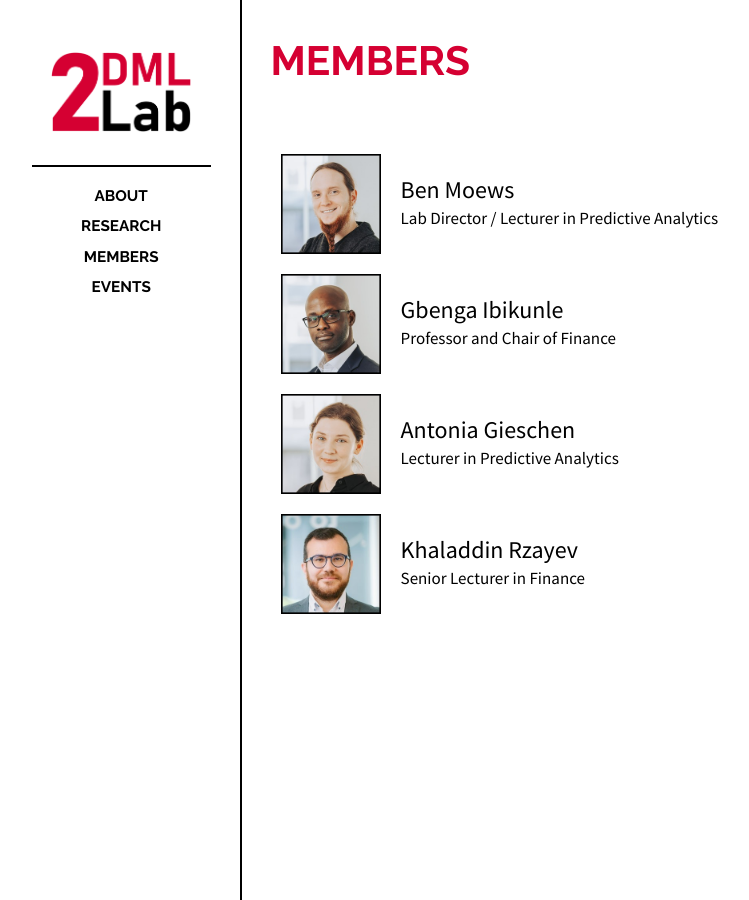
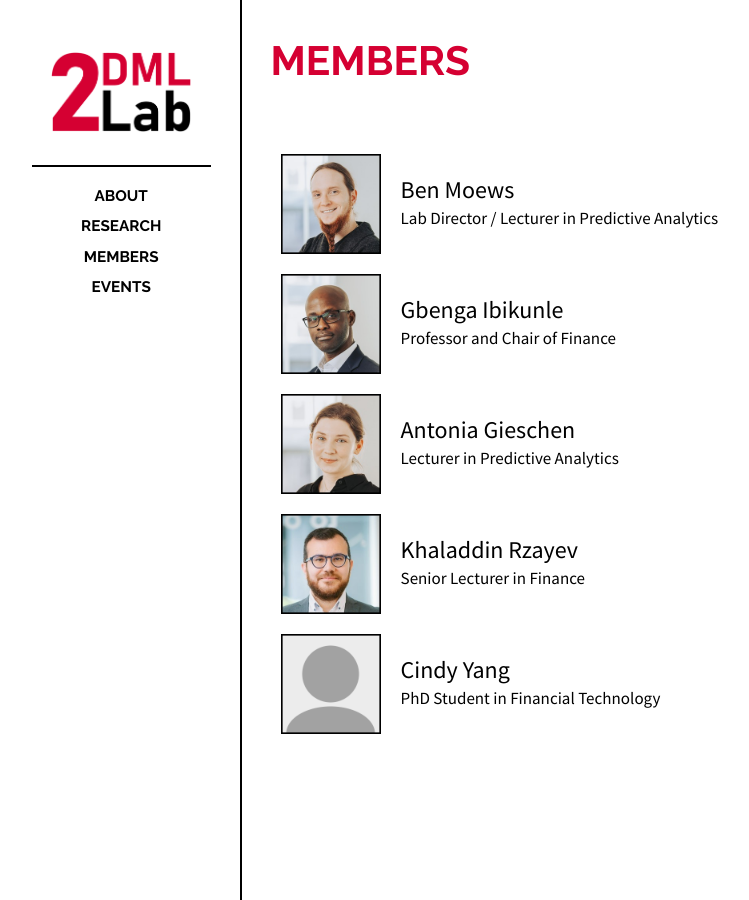
Before and after one commit to 2dml-lab/2dml-lab.github.io, a Jekyll site: the page built from _posts/2024-02-02-members.md, in a window 1280 px wide. Shown: the whole page, without its empty margins (118-867 px from the left). Built offline with Jekyll 4.4.1, drawn with Linux system fonts in a browser that asks for light colours.

Commit message:
Update 2024-02-02-members.md

```diff
--- a/_posts/2024-02-02-members.md
+++ b/_posts/2024-02-02-members.md
@@ -55,6 +55,15 @@ categories: posts
   </div>
 </div>
 
+<div class="card">
+  <img class="image" alt="profile image" src="/images/unknown.png"/>
+  <div>
+    <div class="name"><a href="[https://www.business-school.ed.ac.uk/staff/khaladdin-rzayev](https://www.business-school.ed.ac.uk/phd-profile/cindy-yang)" class="nounderline">Cindy Yang</a></div>
+    <p class="" style="margin: 4px;"></p>
+    <div class="job">PhD Student in Financial Technology</div>
+  </div>
+</div>
+
 <!--<br><br>
 
 <h1 id="title" style="color:#d50032;">Affiliates</h1>
```
